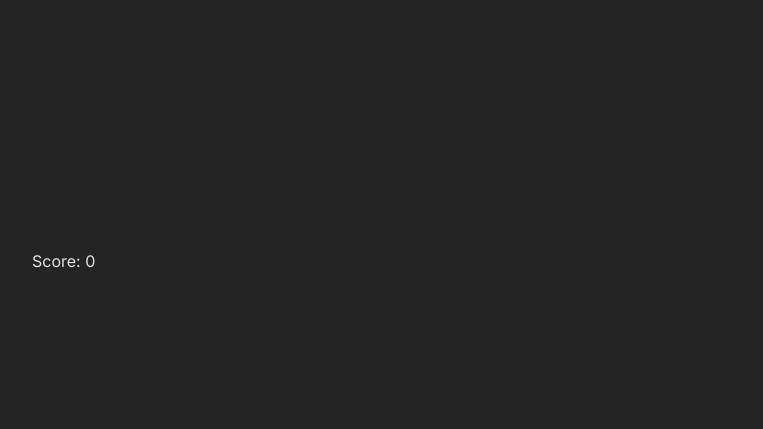
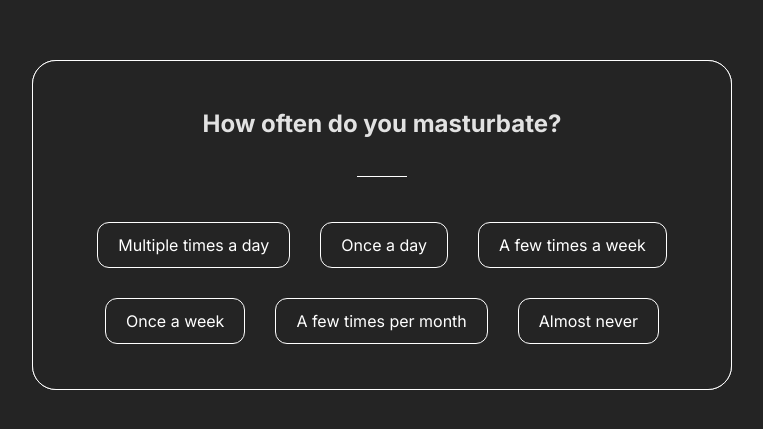
Before and after one commit to tyVespA/quiz-website-test-next, a Next.js app: page / in a window 1280 px wide. Shown: the part 151-580 px from the top of the page, without its empty margins (258-1021 px from the left). Built offline with nearby package versions, Linux system fonts and the light colour scheme.

Commit message:
Stack questions, add handleSubmit, add fadeAway

```diff
--- a/src/app/components/Question.js
+++ b/src/app/components/Question.js
@@ -1,36 +1,25 @@
 "use client";
 import React from "react";
+import { useState } from "react";
 import styles from "./Question.module.css";
 
-export default function Question({
-  question,
-  options,
-  score,
-  setScore,
-  isVisible,
-  onNextQuestion,
-}) {
-  const handleOptionClick = (optionScore) => {
-    setScore(score + optionScore);
-    onNextQuestion();
-  };
+export default function Question({ question, options, score, setScore }) {
+  const [submitted, setSubmitted] = useState(false);
+  function handleSubmit(e) {
+    e.preventDefault();
+    setSubmitted(true);
+  }
 
   return (
     <div
       className={`${styles.questionContainer} ${
-        isVisible ? "" : styles["question-hidden"]
+        submitted ? styles.fadeAway : ""
       }`}
     >
       <h2>{question}</h2>
-      <form
-        action=""
-        className={styles.form}
-        onSubmit={(e) => {
-          e.preventDefault();
-        }}
-      >
+      <form action="" className={styles.form} onSubmit={handleSubmit}>
         {options.map((option, index) => (
-          <button key={index} onClick={() => handleOptionClick(option.score)}>
+          <button key={index} onClick={() => setScore(score + option.score)}>
             {option.label}
           </button>
         ))}
--- a/src/app/components/Question.module.css
+++ b/src/app/components/Question.module.css
@@ -7,6 +7,10 @@
 
   opacity: 1;
   transition: opacity 0.5s ease-in-out;
+  position: absolute;
+  top: 0;
+  transform: translateY(-50%);
+  background-color: #242424;
 }
 
 .questionContainer h2 {
@@ -47,7 +51,6 @@
   background-color: black;
 }
 
-.question-hidden {
-  opacity: 0;
+.fadeAway {
   display: none;
 }
```
